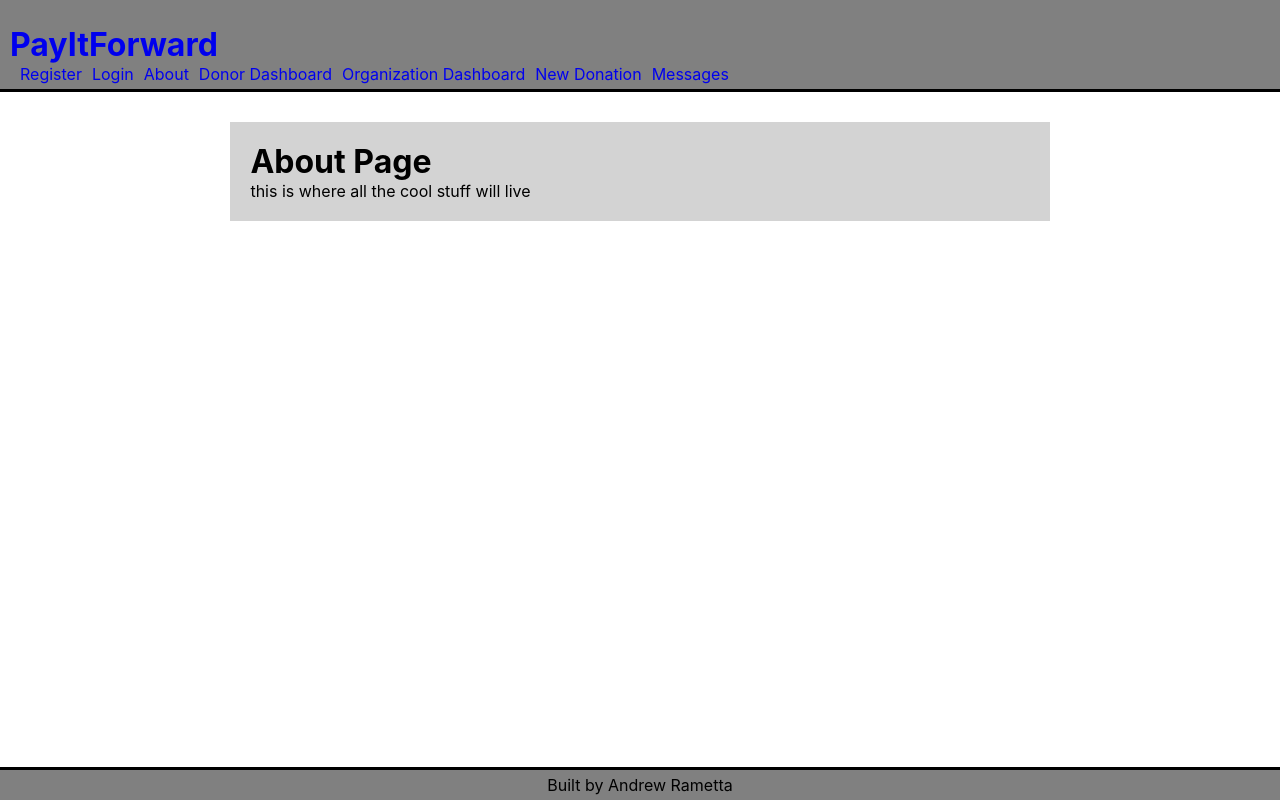
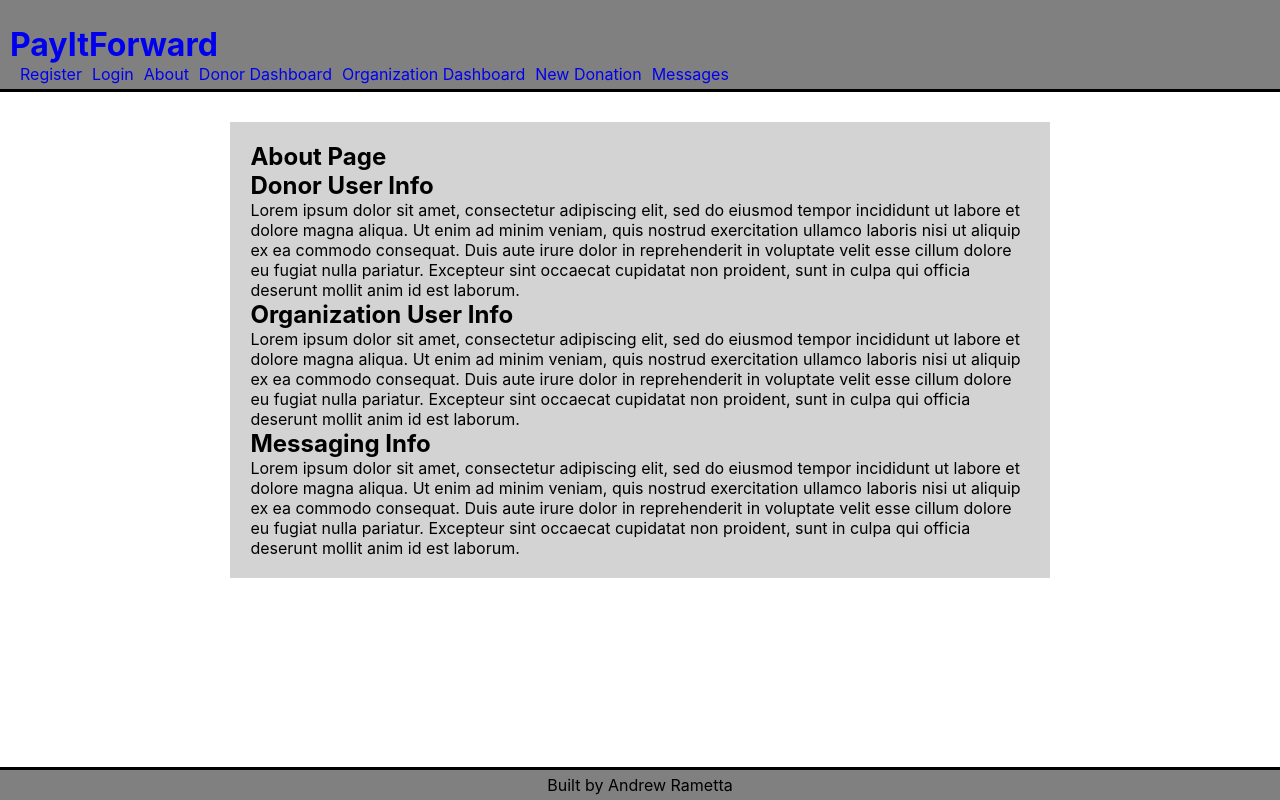
Before and after one commit to andrewrametta/pay-it-forward, a React (Create React App) app: page /about in a window 1280 px wide. Built offline with nearby package versions, Linux system fonts and the light colour scheme; the HTML template or start-up script is replaced by a standard one.

Commit message:
added dummy data for static client

```diff
--- a/src/components/About/About.js
+++ b/src/components/About/About.js
@@ -4,8 +4,47 @@
 function About() {
   return (
     <div className="about-wrapper">
-      <h1>About Page</h1>
-      <p>this is where all the cool stuff will live</p>
+      <section className="about-section">
+        <header>
+          <h1>About Page</h1>
+        </header>
+        <article>
+          <h2>Donor User Info</h2>
+          <p>
+            Lorem ipsum dolor sit amet, consectetur adipiscing elit, sed do
+            eiusmod tempor incididunt ut labore et dolore magna aliqua. Ut enim
+            ad minim veniam, quis nostrud exercitation ullamco laboris nisi ut
+            aliquip ex ea commodo consequat. Duis aute irure dolor in
+            reprehenderit in voluptate velit esse cillum dolore eu fugiat nulla
+            pariatur. Excepteur sint occaecat cupidatat non proident, sunt in
+            culpa qui officia deserunt mollit anim id est laborum.
+          </p>
+        </article>
+        <article>
+          <h2>Organization User Info</h2>
+          <p>
+            Lorem ipsum dolor sit amet, consectetur adipiscing elit, sed do
+            eiusmod tempor incididunt ut labore et dolore magna aliqua. Ut enim
+            ad minim veniam, quis nostrud exercitation ullamco laboris nisi ut
+            aliquip ex ea commodo consequat. Duis aute irure dolor in
+            reprehenderit in voluptate velit esse cillum dolore eu fugiat nulla
+            pariatur. Excepteur sint occaecat cupidatat non proident, sunt in
+            culpa qui officia deserunt mollit anim id est laborum.
+          </p>
+        </article>
+        <article>
+          <h2>Messaging Info</h2>
+          <p>
+            Lorem ipsum dolor sit amet, consectetur adipiscing elit, sed do
+            eiusmod tempor incididunt ut labore et dolore magna aliqua. Ut enim
+            ad minim veniam, quis nostrud exercitation ullamco laboris nisi ut
+            aliquip ex ea commodo consequat. Duis aute irure dolor in
+            reprehenderit in voluptate velit esse cillum dolore eu fugiat nulla
+            pariatur. Excepteur sint occaecat cupidatat non proident, sunt in
+            culpa qui officia deserunt mollit anim id est laborum.
+          </p>
+        </article>
+      </section>
     </div>
   );
 }
--- /dev/null
+++ b/src/components/Landing/Landing.css
@@ -0,0 +1,6 @@
+.landing-wrapper {
+  width: 80%;
+  margin: 30px auto;
+  padding: 20px;
+  background: lightgray;
+}
--- a/src/components/Landing/Landing.js
+++ b/src/components/Landing/Landing.js
@@ -1,10 +1,19 @@
 import React from "react";
+import "./Landing.css";
 
 function Landing() {
   return (
     <div className="landing-wrapper">
       <h1>Pay it Forward</h1>
-      <p>lorie epsum</p>
+      <p>
+        Lorem ipsum dolor sit amet, consectetur adipiscing elit, sed do eiusmod
+        tempor incididunt ut labore et dolore magna aliqua. Ut enim ad minim
+        veniam, quis nostrud exercitation ullamco laboris nisi ut aliquip ex ea
+        commodo consequat. Duis aute irure dolor in reprehenderit in voluptate
+        velit esse cillum dolore eu fugiat nulla pariatur. Excepteur sint
+        occaecat cupidatat non proident, sunt in culpa qui officia deserunt
+        mollit anim id est laborum.
+      </p>
     </div>
   );
 }
--- a/src/components/Login/Login.js
+++ b/src/components/Login/Login.js
@@ -23,17 +23,6 @@
                 />
               </div>
               <div>
-                <label className="label" htmlFor="email">
-                  Email
-                </label>
-                <input
-                  type="email"
-                  name="email"
-                  id="email"
-                  defaultValue="email"
-                />
-              </div>
-              <div>
                 <label className="label" htmlFor="password">
                   Password
                 </label>
--- a/src/components/NewDonation/NewDonation.js
+++ b/src/components/NewDonation/NewDonation.js
@@ -4,8 +4,50 @@
 function NewDonation() {
   return (
     <div className="newdonation-wrapper">
-      <h1>New Donation</h1>
-      <p>This is where a new donation form will live</p>
+      <section className="newdonation-section">
+        <header className="newdonation-header">
+          <h1>New Donation</h1>
+        </header>
+        <article>
+          <div>
+            <form className="newdonation form">
+              <div>
+                <label className="label" htmlFor="donation">
+                  Donation Type
+                </label>
+                <input
+                  type="text"
+                  name="donation"
+                  id="donation"
+                  defaultValue="new donation"
+                />
+              </div>
+              <div>
+                <label className="label" htmlFor="description">
+                  Description
+                </label>
+                <input
+                  type="description"
+                  name="description"
+                  id="description"
+                  defaultValue="description"
+                />
+              </div>
+              <div>
+                <label className="label" htmlFor="image">
+                  Image
+                </label>
+                <input
+                  type="text"
+                  name="image"
+                  id="image"
+                  defaultValue="image"
+                />
+              </div>
+            </form>
+          </div>
+        </article>
+      </section>
     </div>
   );
 }
```
